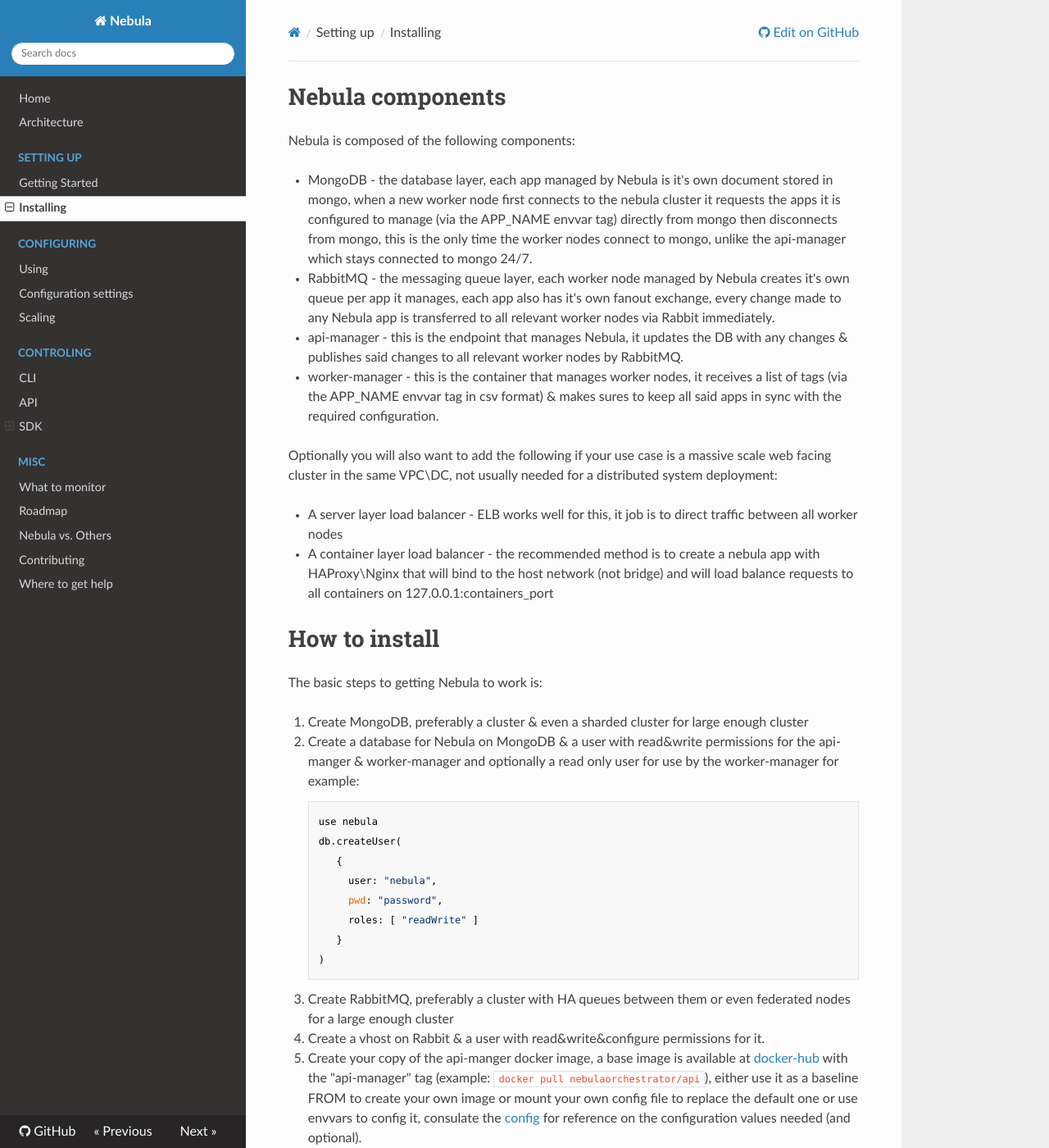
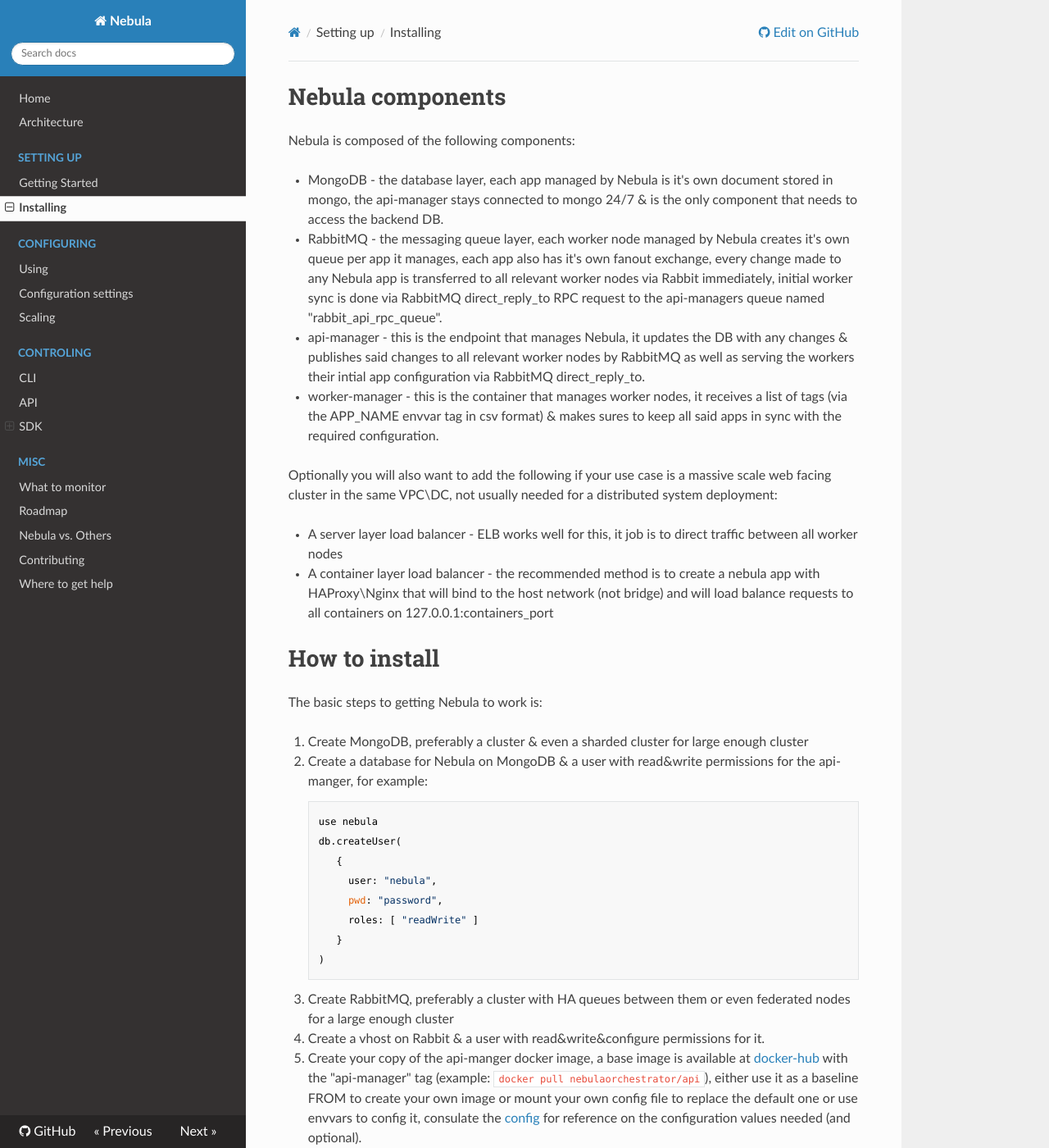
Before and after one commit to nebula-orchestrator/docs, an MkDocs documentation site: the page built from docs/install.md, in a window 1280 px wide and 1400 px high. Shown: the whole window at 82% size. Built offline with MkDocs 1.6.1, drawn with Linux system fonts in a browser that asks for light colours; nearby versions of some CDN libraries; old or Windows-style settings are respelled for this version of MkDocs.

Commit message:
initial sync is now done via RabbitMQ direct_reply_to

```diff
--- a/docs/install.md
+++ b/docs/install.md
@@ -2,9 +2,9 @@
 
 Nebula is composed of the following components:
 
-* MongoDB - the database layer, each app managed by Nebula is it's own document stored in mongo, when a new worker node first connects to the nebula cluster it requests the apps it is configured to manage (via the APP_NAME envvar tag) directly from mongo then disconnects from mongo, this is the only time the worker nodes connect to mongo, unlike the api-manager which stays connected to mongo 24/7.
-* RabbitMQ - the messaging queue layer, each worker node managed by Nebula creates it's own queue per app it manages, each app also has it's own fanout exchange, every change made to any Nebula app is transferred to all relevant worker nodes via Rabbit immediately.
-* api-manager - this is the endpoint that manages Nebula, it updates the DB with any changes & publishes said changes to all relevant worker nodes by RabbitMQ.
+* MongoDB - the database layer, each app managed by Nebula is it's own document stored in mongo, the api-manager stays connected to mongo 24/7 & is the only component that needs to access the backend DB.
+* RabbitMQ - the messaging queue layer, each worker node managed by Nebula creates it's own queue per app it manages, each app also has it's own fanout exchange, every change made to any Nebula app is transferred to all relevant worker nodes via Rabbit immediately, initial worker sync is done via RabbitMQ direct_reply_to RPC request to the api-managers queue named "rabbit_api_rpc_queue".
+* api-manager - this is the endpoint that manages Nebula, it updates the DB with any changes & publishes said changes to all relevant worker nodes by RabbitMQ as well as serving the workers their intial app configuration via RabbitMQ direct_reply_to.
 * worker-manager - this is the container that manages worker nodes, it receives a list of tags (via the APP_NAME envvar tag in csv format) & makes sures to keep all said apps in sync with the required configuration.
 
 Optionally you will also want to add the following if your use case is a massive scale web facing cluster in the same VPC\DC, not usually needed for a distributed system deployment:
@@ -17,7 +17,7 @@
 The basic steps to getting Nebula to work is:
 
 1. Create MongoDB, preferably a cluster & even a sharded cluster for large enough cluster
-2. Create a database for Nebula on MongoDB & a user with read&write permissions for the api-manger & worker-manager and optionally a read only user for use by the worker-manager for example:
+2. Create a database for Nebula on MongoDB & a user with read&write permissions for the api-manger, for example:
 
         use nebula
         db.createUser(
```
Also changed, not shown: docs/architecture.md (+4 -4 lines), docs/config.md (+2 -2 lines), docs/getting-started.md (+0 -2 lines), docs/scaling.md (+1 -1 lines), 1 other file.
